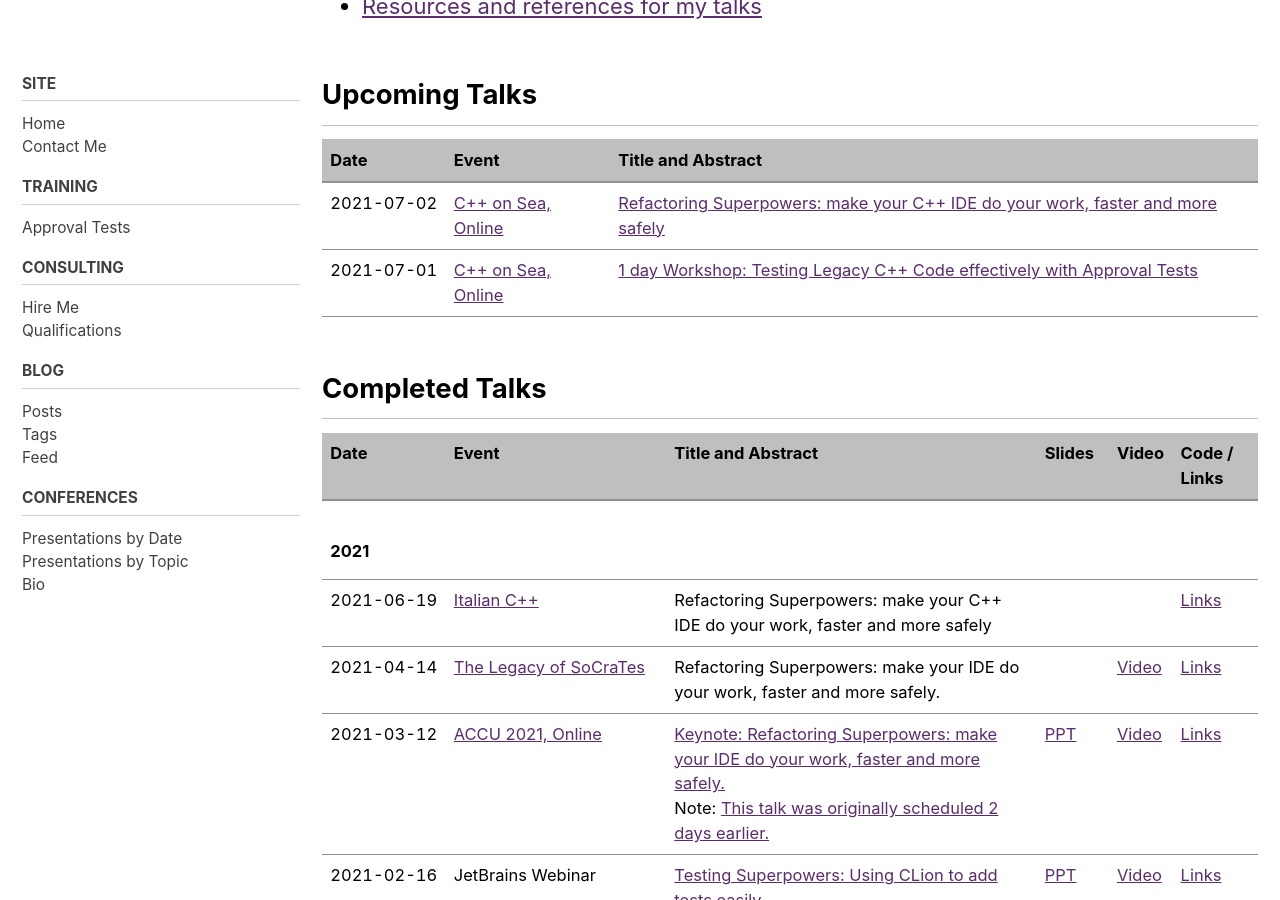
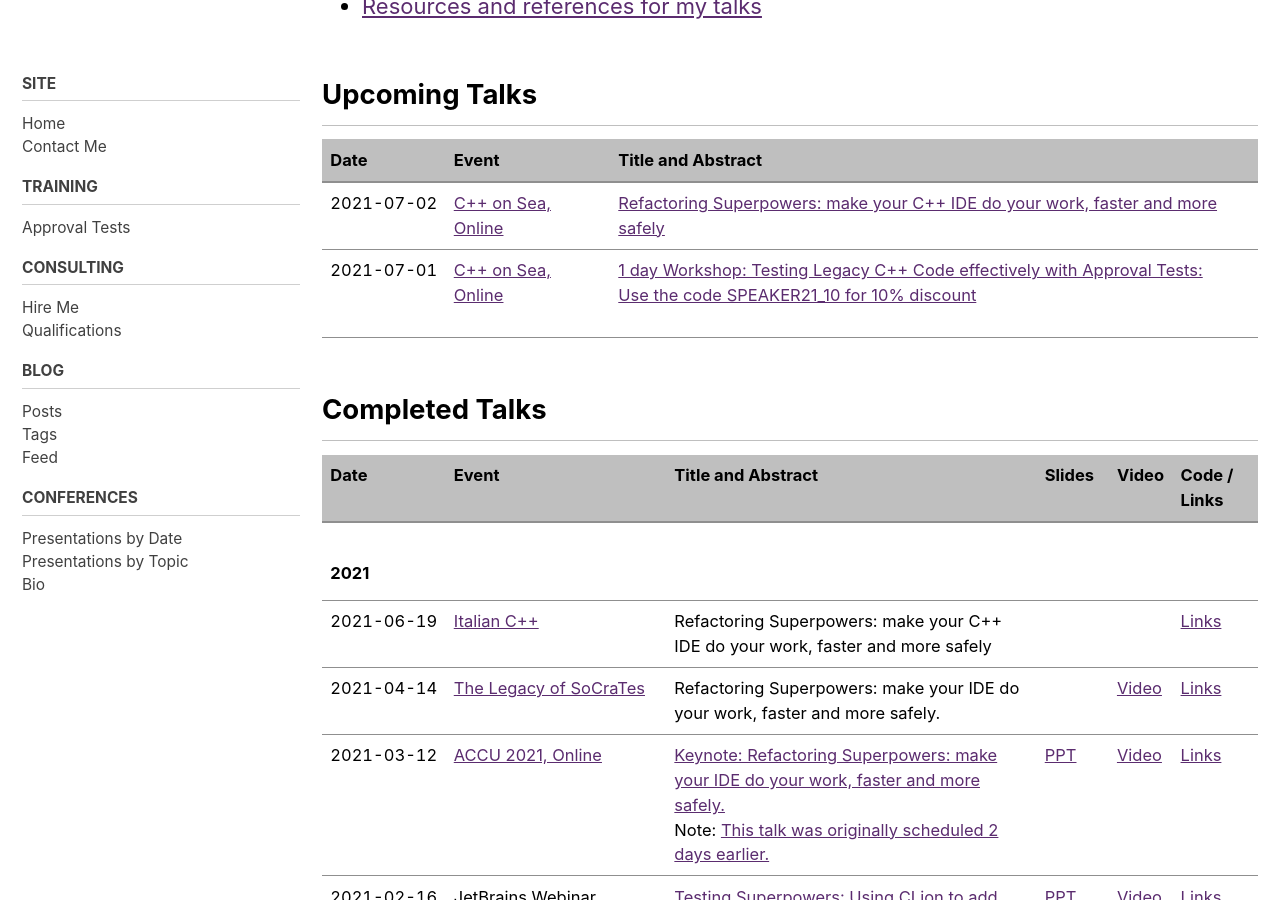
Before and after one commit to claremacrae/claremacrae.github.io, a Jekyll site: the page built from conferences/presentations.md, in a window 1280 px wide and 900 px high, scrolled down 787 px. Built offline with Jekyll 4.4.1, drawn with Linux system fonts in a browser that asks for light colours; cached includes are drawn as plain includes; nearby versions of some CDN libraries.

Commit message:
Put the discount code on presentations page

```diff
--- a/_data/presentations.yml
+++ b/_data/presentations.yml
@@ -22,7 +22,7 @@
     url: https://cpponsea.uk/
   category: "Refactoring Superpowers: Work faster and more safely"
   talk:
-    name: "1 day Workshop: Testing Legacy C++ Code effectively with Approval Tests"
+    name: "1 day Workshop: Testing Legacy C++ Code effectively with Approval Tests:<p>Use the code SPEAKER21_10 for 10% discount"
     url: https://cpponsea.uk/2021/sessions/workshop_testing-legacy-cpp-code-effectively-with-approval-tests.html
 
 - date: 2021-06-19
```
